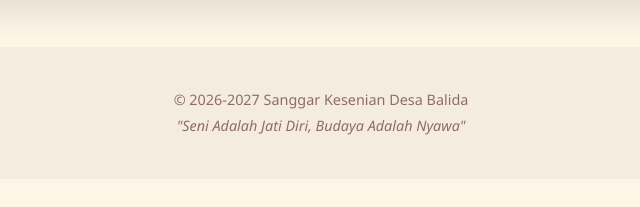
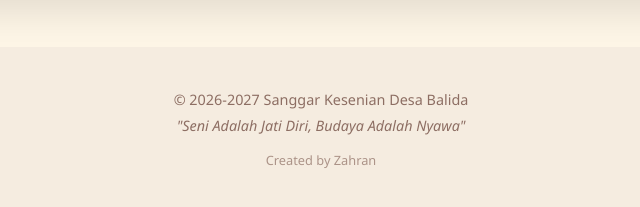
Before and after one commit to pendaftaransanggarkesenianbalida/sanggar-balida, a plain HTML site: page index.html in a window 1280 px wide. Shown: the part 765-972 px from the top of the page, 319-959 px from the left. Before the commit the page ends 944 px from the top, so only its background shows below. Drawn offline with Linux system fonts and the light colour scheme.

Commit message:
Update index.html

```diff
--- a/index.html
+++ b/index.html
@@ -211,10 +211,12 @@
 
     </div>
 
-    <footer>
+        <footer>
         &copy; 2026-2027 Sanggar Kesenian Desa Balida <br>
-        <i>"Seni Adalah Jati Diri, Budaya Adalah Nyawa"</i>
+        <i>"Seni Adalah Jati Diri, Budaya Adalah Nyawa"</i> <br>
+        <p style="margin-top: 10px; font-size: 0.8rem; opacity: 0.7;">Created by Zahran</p>
     </footer>
+
 
     <script>
         function showPage(pageId) {
```
